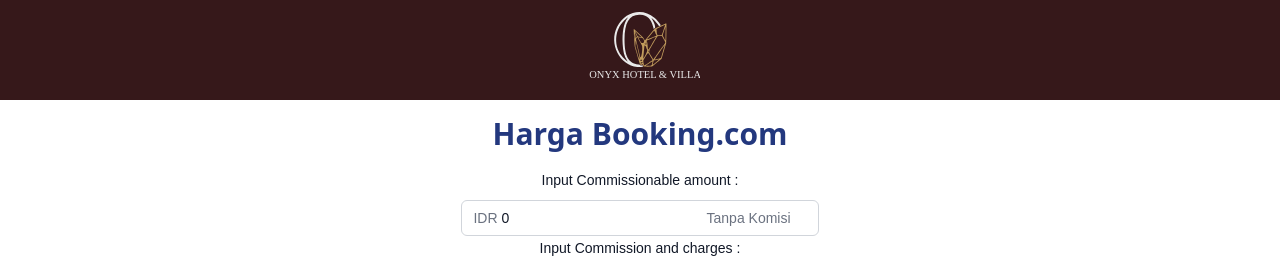
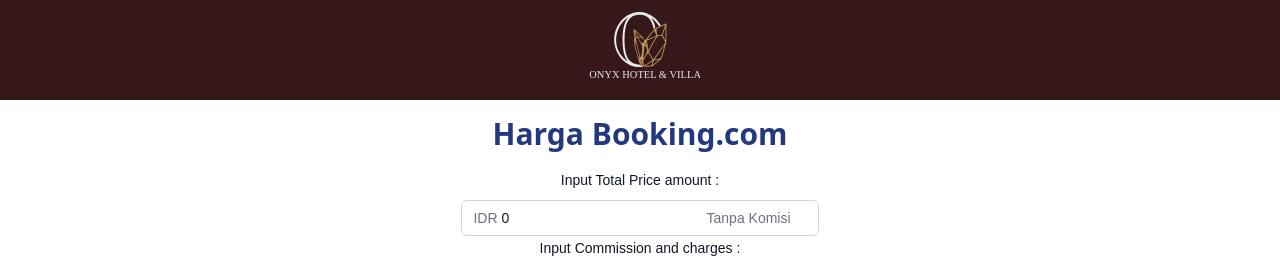
Before and after one commit to Nearfast9/ratecheck-booking, a Next.js app: page / in a window 1280 px wide. Shown: the top 258 px of the page. Built offline with nearby package versions, Linux system fonts and the light colour scheme.

Commit message:
page.tsx

```diff
--- a/app/page.tsx
+++ b/app/page.tsx
@@ -25,7 +25,7 @@
           <div className="items-center justify-center place-items-center">
               {/*FORM INPUT HARGA*/}
               <label htmlFor="price" className="block text-sm/6 font-medium text-gray-900">
-                  Input Commissionable amount :
+                  Input Total Price amount :
               </label>
                   <div className="mt-2">
                       <div className="max-w-[500px] flex items-center rounded-md bg-white pl-3 outline outline-1 -outline-offset-1 outline-gray-300 has-[input:focus-within]:outline has-[input:focus-within]:outline-2 has-[input:focus-within]:-outline-offset-2 has-[input:focus-within]:outline-indigo-600">
```
